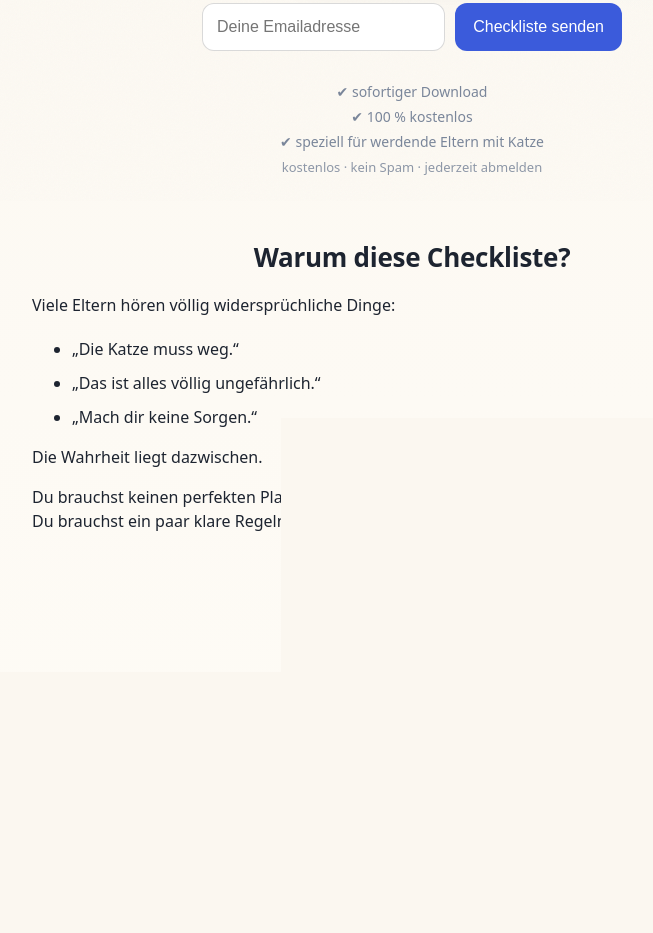
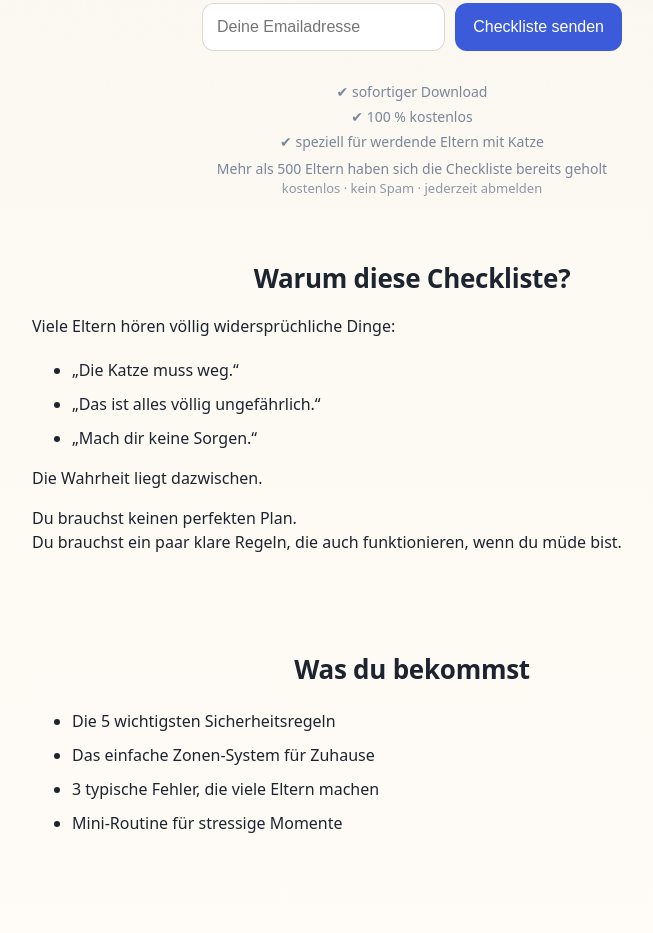
Before and after one commit to farbenfrohe-lesewelt/farbenfrohe-lesewelt.github.io, a plain HTML site: page tt/index.html in a window 1280 px wide. Shown: the part 599-1532 px from the top of the page, without its empty margins (228-881 px from the left). Drawn offline with Linux system fonts and the light colour scheme.

Commit message:
Update index.html

```diff
--- a/tt/index.html
+++ b/tt/index.html
@@ -163,6 +163,10 @@ Die <strong>5 Sicherheitsregeln</strong>, die im Alltag wirklich funktionieren.
 <li>✔ speziell für werdende Eltern mit Katze</li>
 </ul>
 
+<div class="trust-proof">
+Mehr als 500 Eltern haben sich die Checkliste bereits geholt
+</div>
+
 <div class="trust-note">
 kostenlos · kein Spam · jederzeit abmelden
 </div>
@@ -204,7 +208,7 @@ Du brauchst ein paar klare Regeln, die auch funktionieren, wenn du müde bist.
 <h2>Was du bekommst</h2>
 
 <ul class="points">
-<li>Die 7 wichtigsten Sicherheitsregeln</li>
+<li>Die 5 wichtigsten Sicherheitsregeln</li>
 <li>Das einfache Zonen-System für Zuhause</li>
 <li>3 typische Fehler, die viele Eltern machen</li>
 <li>Mini-Routine für stressige Momente</li>
```
